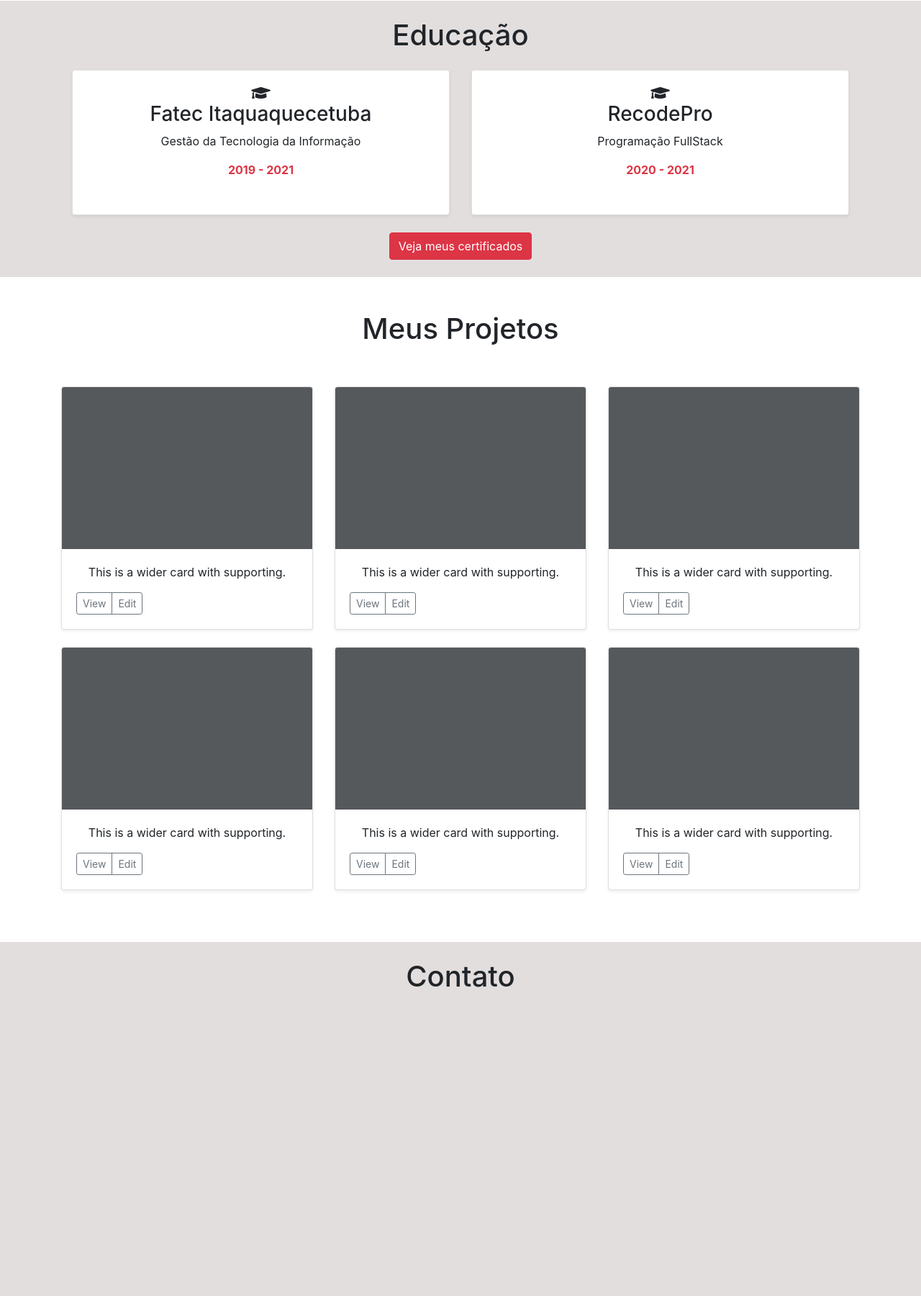
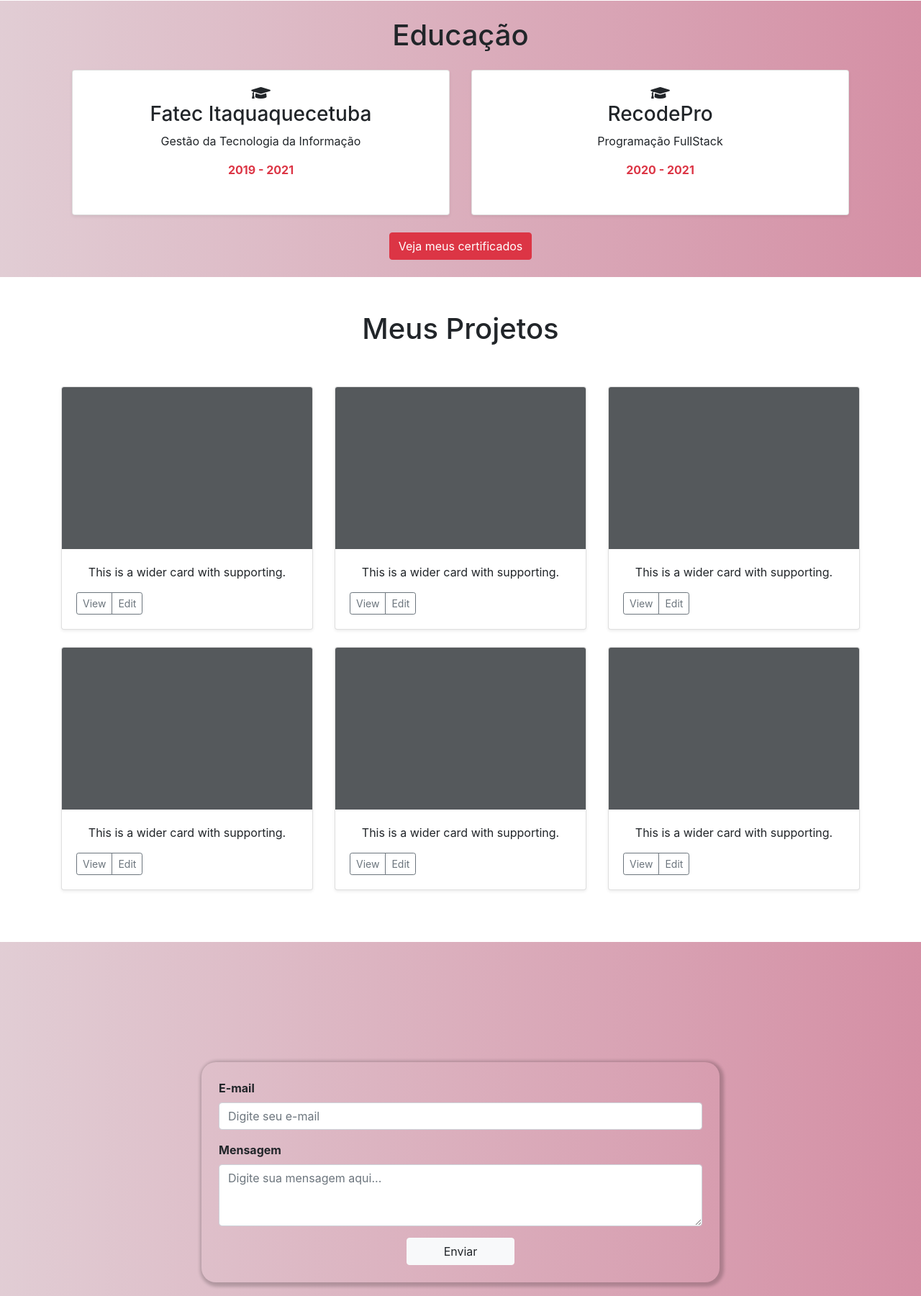
Before and after one commit to thaysouza/thaysouza.github.io, a PHP site: page / in a window 1280 px wide. Shown: the part 1599-3400 px from the top of the page at 72% size. Run offline with PHP 8.4, Linux system fonts and the light colour scheme; some libraries are stand-ins or nearby versions.

Commit message:
conf form

```diff
--- a/estilizacao.css
+++ b/estilizacao.css
@@ -4,6 +4,10 @@
 	padding: 0;
 	box-sizing: border-box;
 
+}
+
+body{
+	background-image:linear-gradient(to right,#e0c2ce9c, #ce6c8bb0);
 }
 
 /*/////////////////////// NAV  ////////////////////////////////*/
@@ -27,6 +31,26 @@ body{
 	width: 230px;
 	border: 6px solid white;
 	box-shadow: 4px 4px 4px 4px rgba(2, 2, 2, 0.25);
+}
+
+
+.span::before
+{
+    content: '';
+    animation: word-swith 4s infinite;
+}
+
+@keyframes word-swith
+{
+    0% {content: '🎵'}
+
+    25%{content: '💻';}
+
+    50%{content: '🎮';}
+
+	75% {content: '🎵'}
+
+    100%{content: '💻';}
 }
 
 
@@ -80,7 +104,7 @@ table{
 .bar span{
 	height:10px;
 	float: left;
-	background-color: #fc2376;
+	background-color:#fc2376;
 
 }
 
@@ -229,7 +253,6 @@ table{
     height: 65px;
     width: 250px;
     margin-top: 40px;
-    text-decoration: none;
     box-shadow: 2px 2px 4px 4px rgba(0, 0, 0, 0.25);
 }
 
@@ -242,6 +265,25 @@ table{
 
 }
 
+
+#contato h1{
+	color: #e70624c9;
+	font-size: 40px;
+	font-weight: bold;
+}
+
+.area-contato{
+	border-radius: 20px;
+	box-shadow: 2px 2px 4px 4px rgba(0, 0, 0, 0.2);
+	font-weight: bold;
+
+
+}
+
+.area-contato form button{
+	width: 150px;
+
+}
 
 
 @media (max-width: 575.98px){
--- a/index.html
+++ b/index.html
@@ -4,7 +4,7 @@
 <head>
     <meta charset="utf-8">
     <title>Thay Souza</title>
-    <link rel="shortcut icon" href="./img/bts.png">
+    <link rel="shortcut icon" href="./img/bts-removebg-preview.png">
     <meta name="viewport" content="width=device-width, initial-scale=1" />
     <!-- Bootstrap -->
     <link rel="stylesheet" href="https://cdn.jsdelivr.net/npm/bootstrap@4.5.3/dist/css/bootstrap.min.css" integrity="sha384-TX8t27EcRE3e/ihU7zmQxVncDAy5uIKz4rEkgIXeMed4M0jlfIDPvg6uqKI2xXr2" crossorigin="anonymous">
@@ -69,12 +69,16 @@
 
 
 
+
+
+
+
     <section class="home jumbotron-fluid m-0 p-0">
 
 
             <div id="home" class="row  m-0 p-0">
 
-                <div style="height: 100vh;"  class="border col-sm-12 col-md-6  d-flex  align-items-center justify-content-center">
+                <div style="height: 100vh;"  class="col-sm-12 col-md-6  d-flex  align-items-center justify-content-center">
 
     <div class="text-center ">
         <img class="foto rounded-circle" width="200px" src="img/a2bbe247-ecae-457a-8ae3-33929c98d005.jpg" alt="">
@@ -85,7 +89,7 @@
        <table class="table-borderless rounded mx-5 table-style text-left mb-5">
             <tbody>
               <tr>
-                <td class="p-2 pl-3 " colspan="4"><b style="margin-right: 10px;">Faculdade :</b> Gentão da  TI  |  FATEC Itaquá <i style="color: rgb(212, 23, 55);" class="far fa-heart ml-4 mr-1"></i><span>0</span></td>
+                <td class="p-2 pl-3 " colspan="4"><b style="margin-right: 10px;">Faculdade :</b> Gentão da  TI  |  FATEC Itaquá <span class="span mx-2"></span></td>
               </tr>
 
               <tr>
@@ -112,10 +116,10 @@
 
 
 
-        <div style="height: 100vh;" class=" col-sm-12 col-md-6 border skills d-flex  align-items-center justify-content-center">
+        <div style="height: 100vh;" class=" col-sm-12 col-md-6 skills d-flex  align-items-center justify-content-center">
             <div class="text-center ">
 
-
+           <h1>My skills</h1>
                <table class="text-left mt-5">
                 <tr>
                   <td class=" code">HTML5</td>
@@ -179,12 +183,12 @@
 
 <!--////////////////////////////////-->
 
-<div id="sobremim" class="row  m-0 p-0 bg-white">
+<div id="sobremim" class="row  m-0 p-0 bg-white ">
 
-  <div style="height: 100vh;" class=" col-md-7  d-none d-md-block ">
+  <div style="height: 100vh;" class=" col-md-6  d-none d-md-block ">
 
 <div class="text-center ">
-<img class="img-fluid img-parte1" src="img/parte1-menina.png" width="600px"  alt="">
+<img class="img-fluid img-parte1" src="https://i.pinimg.com/564x/a0/45/d8/a045d8d9802daba3cd7769a7ab360fa8.jpg" width="600px"  alt="">
 
 
 </div><!--fim text-center-->
@@ -194,7 +198,7 @@
 
 
 
-<div style="height: 100vh;" class="bg-white col-md-5 skills d-flex  align-items-center justify-content-center">
+<div style="height: 100vh;" class="bg-white col-md-6 skills d-flex  align-items-center justify-content-center">
 <div class="text-center ">
  <h1 class="mb-5">Sobre Mim</h1>
 
@@ -416,10 +420,41 @@
 
 
 
-<div id="educacao" style="height: 100vh;" class="row   m-0 p-0">
+<div id="contato" style="height: 80vh;" class="row   m-0 p-0 d-flex  align-items-center justify-content-center">
   <div class="text-center container ">
-  <div  class=" col  ">
-<h1 id="educacao" class="my-4">Contato</h1>
+  <div  class=" col ">
+
+
+<div class="container">
+  <div class="row ">
+    <div class="col-sm-2">
+
+    </div>
+    <div class=" area-contato col-sm  p-4">
+      <form>
+        <div class=" text-left form-group">
+            <label for="email-usuario">E-mail</label>
+            <input class="form-control"  type="text" placeholder="Digite seu e-mail">
+        </div>
+
+        <div  class="text-left form-group">
+          <label for="mensagem">Mensagem</label>
+          <textarea  class="form-control" id="mensagem" rows="3" placeholder="Digite sua mensagem aqui..."></textarea>
+      </div>
+        <button type="submit" class="btn btn-light">Enviar</button>
+      </form>
+    </div>
+    <div class="col-sm-2">
+
+    </div>
+  </div>
+</div>
+
+
+
+
+
+
 
 
 </div><!--fim col 1-->
```
Also changed, not shown: img/85794f248755d506dd17afb42eafff00.jpg (added), img/bts-removebg-preview.png (added), 1 other file.
